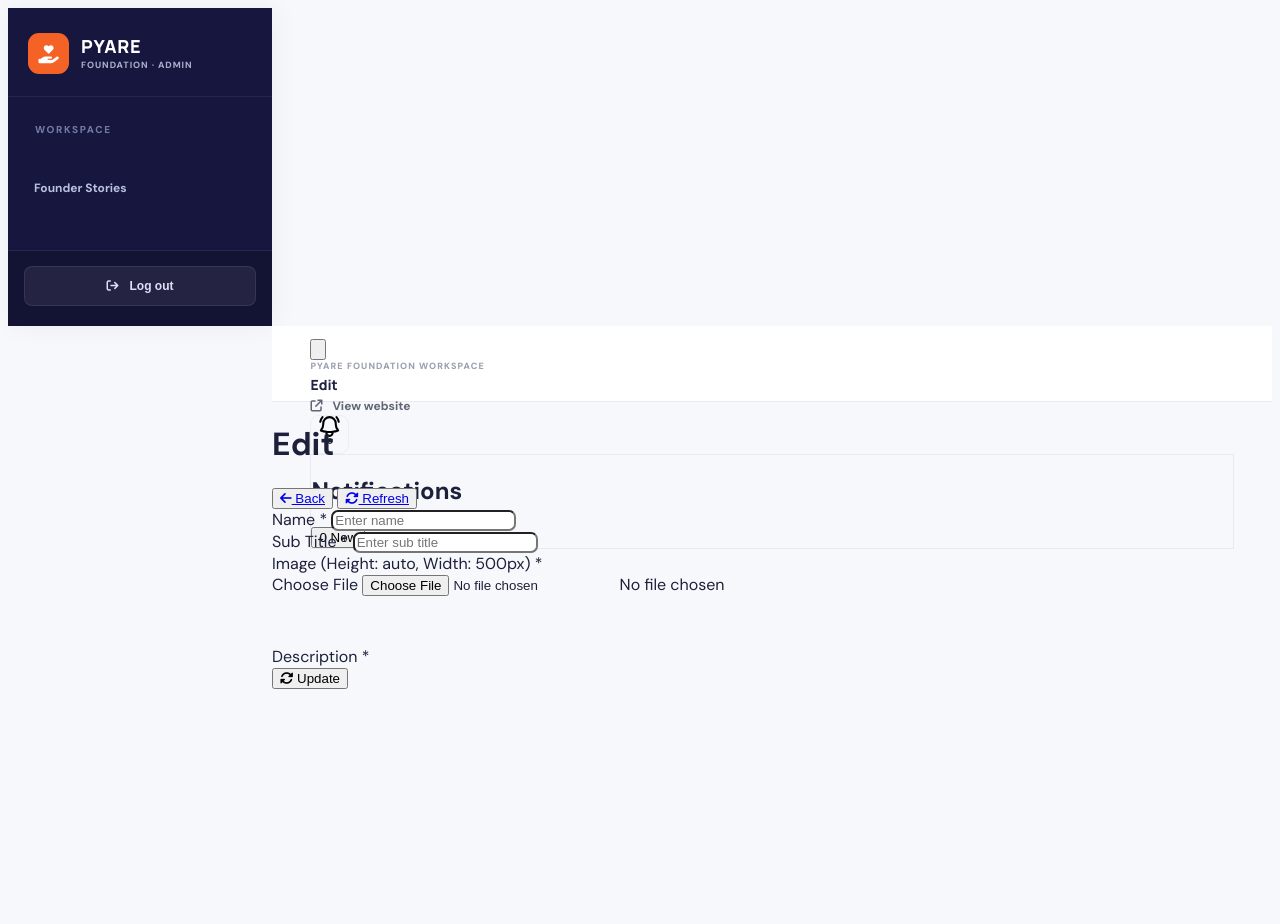
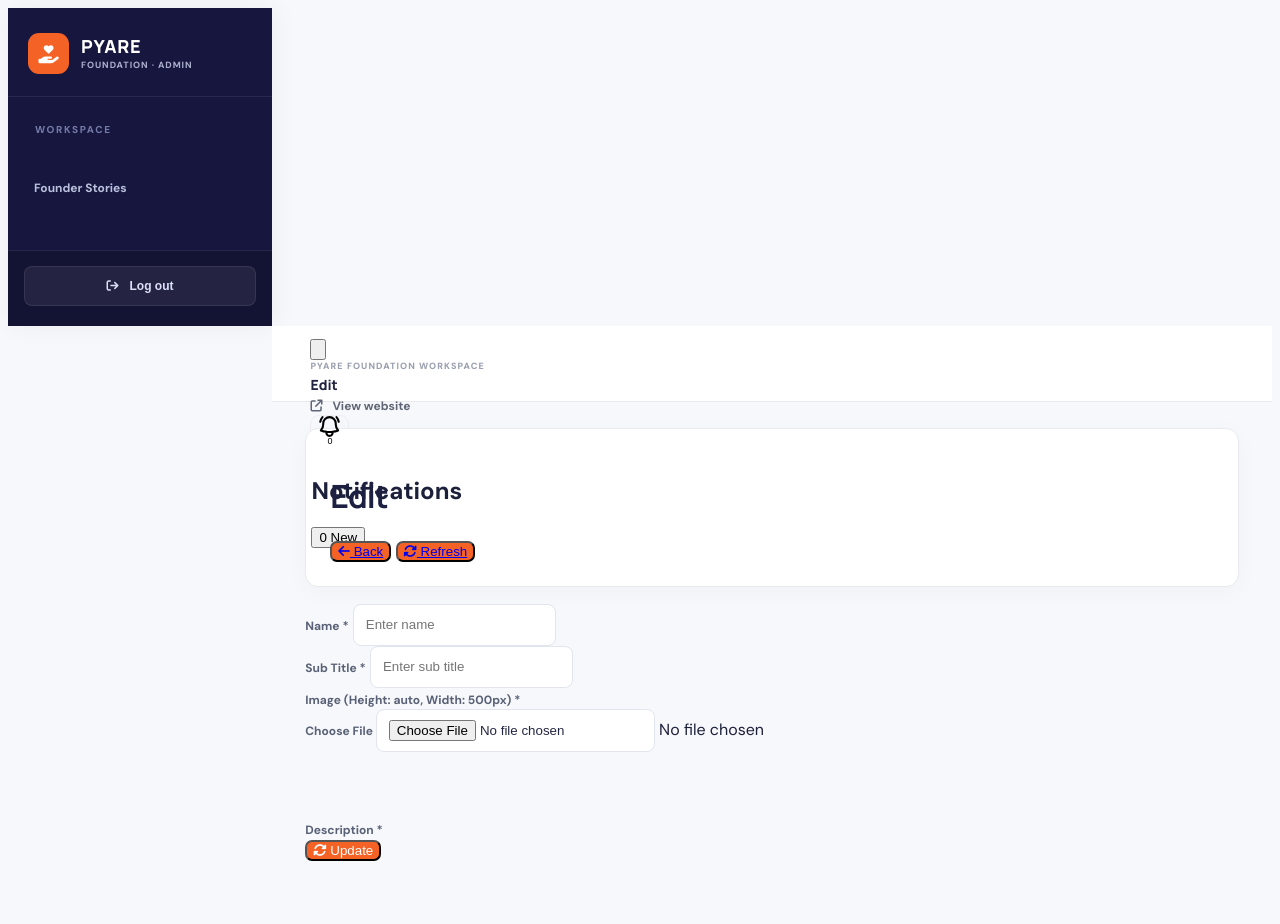
Before and after one commit to Parvesh93/pyarefdn, a Laravel app: template resources/views/admin/web/testimonial/edit.blade.php in a window 1280 px wide. Before the commit the page ends 689 px from the top, so only its background shows below. Run offline with Laravel 12, Linux system fonts and the light colour scheme; the template is opened without the code that fills it, so the values that code supplies are empty; parts of the project's set-up code (start-up, migrations or seed data) failed here and were passed over; some libraries are stand-ins or nearby versions.

Commit message:
style(admin): apply premium content management layout to testimonial/edit.blade.php

```diff
--- a/resources/views/admin/web/testimonial/edit.blade.php
+++ b/resources/views/admin/web/testimonial/edit.blade.php
@@ -5,6 +5,8 @@
 @extends('admin.layouts.master')
 
 @section('adminContent')
+<div class="pf-admin-page pf-admin-content-page" data-admin-module="testimonial">
+
     <div class="max-w-7xl mx-10 my-4  p-6 bg-white shadow-lg ">
         <div class="bg-white shadow-sm border-l-4 border-blue-500 mb-6">
             <div class="px-5 py-2">
@@ -113,4 +115,6 @@
 
 
     </div>
+
+</div>
 @endsection
```
